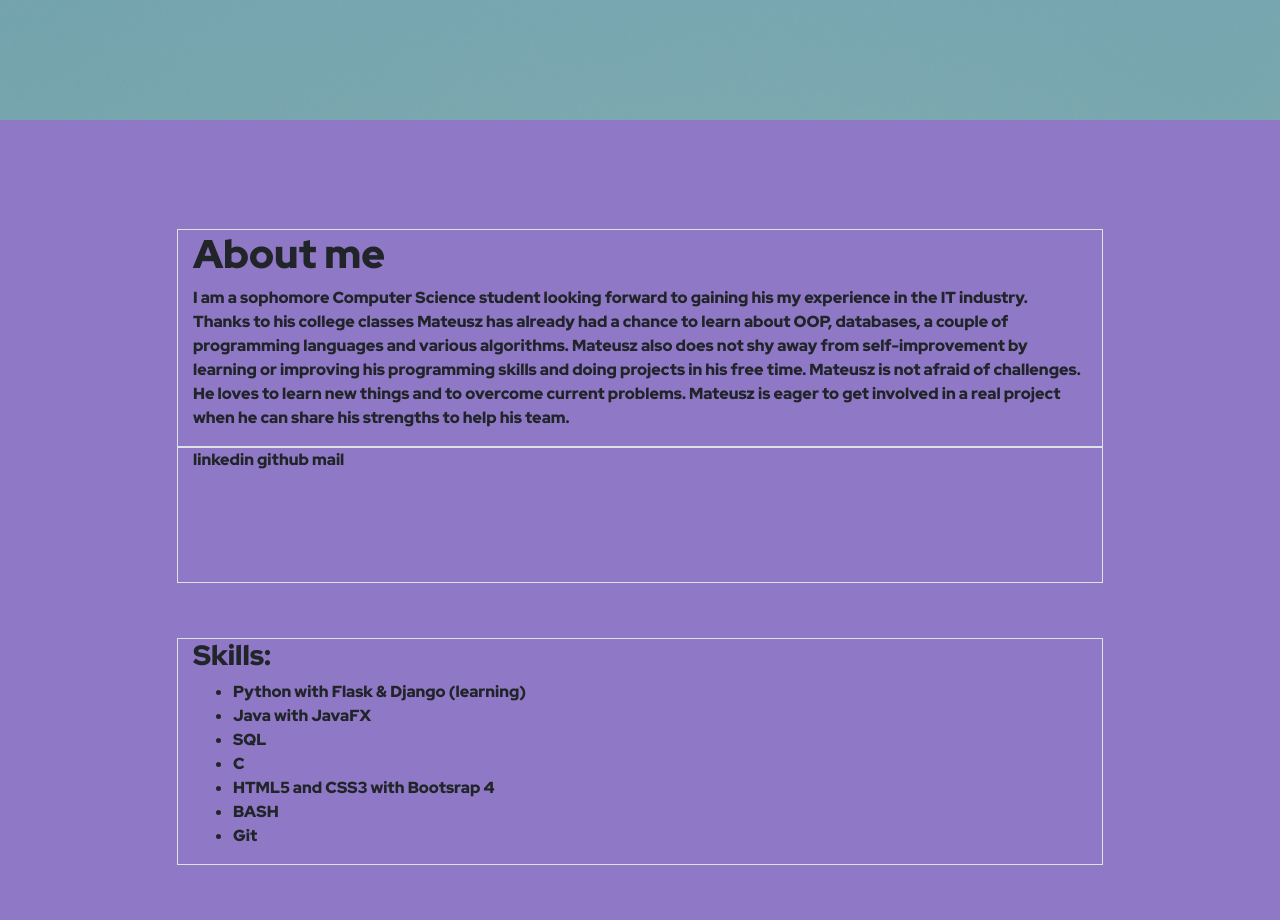
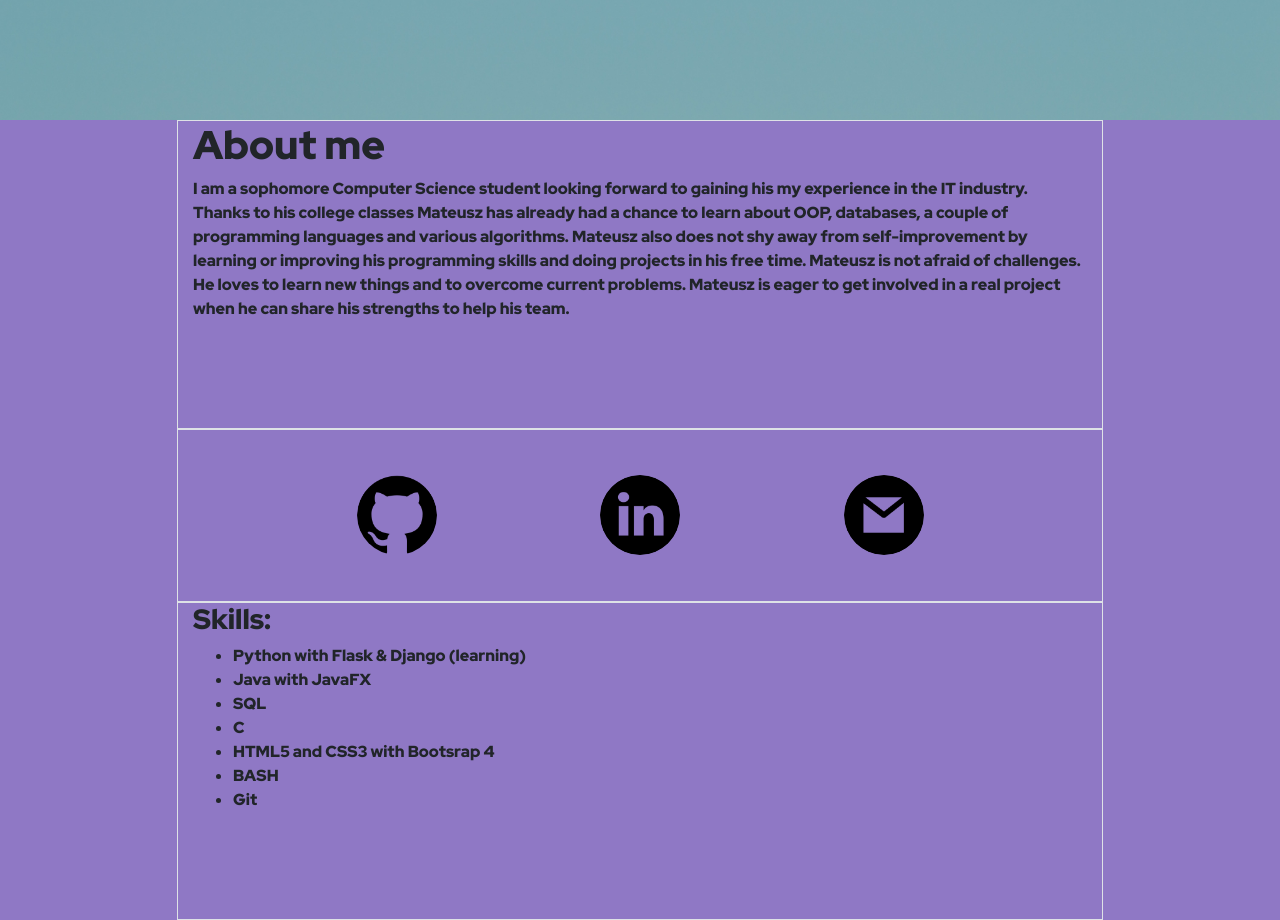
Before and after one commit to boston24/Portfolio, a plain HTML site: page index-temp.html in a window 1280 px wide. Shown: the part 680-1600 px from the top of the page. Drawn offline with nearby package versions, Linux system fonts and the light colour scheme.

Commit message:
social media icons added

```diff
--- a/index-temp.html
+++ b/index-temp.html
@@ -71,7 +71,7 @@
 
     <div class="container-fluid" id="secondary">
         <div class="row h-100">
-            <div class="col-12 border mt-auto">
+            <div class="col-12 border">
                 <h1>About me</h1>
                 <p>
                     I am a sophomore Computer Science student looking forward to gaining his my experience in the
@@ -85,12 +85,24 @@
                 </p>
 
             </div>
-            <div class="col-12 border my-0">
+            <div class="col-12 border text-center" id="logos">
 
-                linkedin github mail
+                <a target="_blank" rel="noopener noreferrer" href="https://github.com/boston24" class="my-auto">
+                    <img src="img/github.png" alt="github" id="icon">
+                </a>
+
+                <a target="_blank" rel="noopener noreferrer" href="https://www.linkedin.com/in/mateusz-jendernal-66917b1a3/" class="my-auto">
+                    <img src="img/linkedin.png" alt="linkedin" id="icon">
+                </a>
+
+                <a target="_blank" rel="noopener noreferrer" href=# class="my-auto">
+                    <img src="img/gmail.png" alt="mail" id="icon">
+                </a>
+
+
 
             </div>
-            <div class="col-12 border my-auto">
+            <div class="col-12 border">
 
                 <div class="h3">Skills:</div>
                 <ul>
--- a/styles.css
+++ b/styles.css
@@ -43,9 +43,32 @@ body{
     transition: 0.5s ease;
 }
 #intro:hover span {
-    background-size: 100%;
+    background-size: cover;
 }
 
 .animate__animated.animate__slideInRight {
     --animate-duration: 2s;
   }
+
+
+#icon{
+    -webkit-border-radius: 50%;
+    -moz-border-radius: 50%;
+    height: 10vh;
+    background-image: linear-gradient(transparent calc(65% - 10vh), #ff4d4d 5px);
+    background-size: 0;
+    background-repeat: no-repeat;
+    -webkit-transition: 0.5s ease;
+    transition: 0.5s ease;
+}
+
+#icon:hover{
+    background-size: 100%;
+    height: 10.5vh;
+}
+
+
+#logos{
+    display: flex;
+    justify-content: space-evenly;
+}
```
Also changed, not shown: img/github.png (added), img/gmail.png (added), img/linkedin.png (added).
